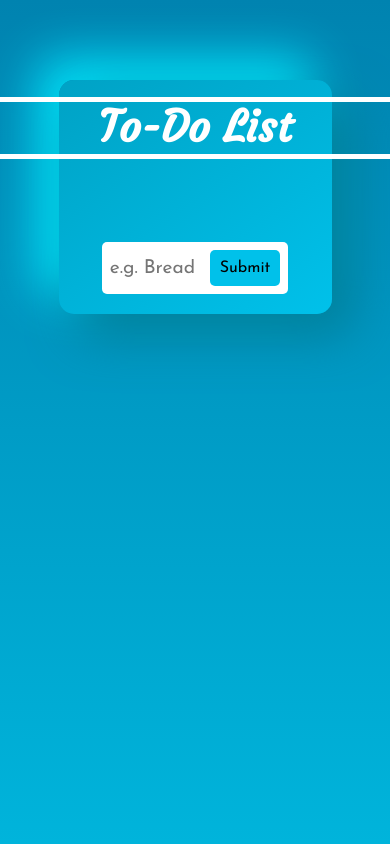
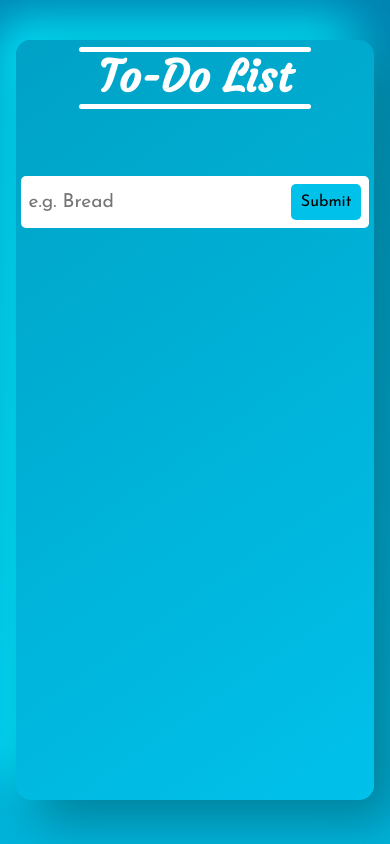
Before and after one commit to RizwanAhmed3000/To-Do-App, a plain HTML site: page index.html in a window 390 px wide. Drawn offline with Linux system fonts and the light colour scheme.

Commit message:
responsive

```diff
--- a/style.css
+++ b/style.css
@@ -11,13 +11,14 @@ body{
     width: 100vw;
     height: 100vh;
     font-family: 'Courgette', cursive;
+    overflow: hidden;
 }
 
 .mainContainer{
-    margin-top: 80px;
+    margin-top: 40px;
     padding: 20px;
     width: 70%;
-    /* height: 200px; */
+    height: 90vh;
     border-radius: 15px;
     background: linear-gradient(145deg, #00a2c5, #00c1ea);
     box-shadow:  20px 20px 50px #007e99, -20px -20px 50px #00eaff;
@@ -99,6 +100,7 @@ button{
     display: flex;
     flex-direction: column;
     align-items: center;
+    overflow-y: scroll;
 }
 .listItems{
     background-color: white;
@@ -118,3 +120,19 @@ button{
 .listItems ul{
     list-style: none;
 }
+
+@media(min-width: 320px) and (max-width: 500px) {
+    .mainContainer{
+        width: 92%;
+        padding: 10px 5px;
+    }
+    .heading::before, .heading::after{
+        width: 120%;
+    }
+    .inputArea{
+        width: 100%;
+    }
+    .listItems{
+        width: 100%;
+    }
+}
```
